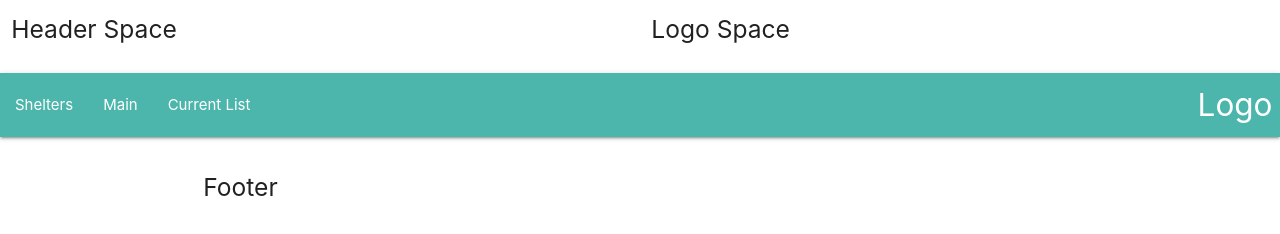
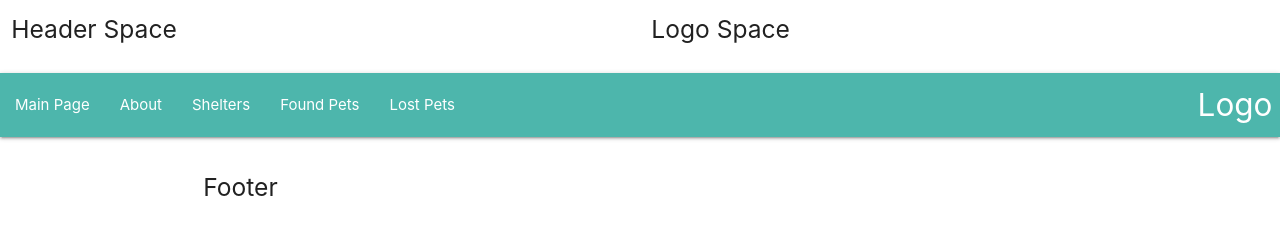
Before and after one commit to maelihector/LostPetsApp, a website: page public/results.html in a window 1280 px wide. Drawn offline with Linux system fonts and the light colour scheme.

Commit message:
trying this again

```diff
--- a/public/results.html
+++ b/public/results.html
@@ -26,14 +26,22 @@
       <div class="nav-wrapper teal lighten-2">
         <a href="#" class="brand-logo right">Logo</a>
         <ul id="nav-mobile" class="left hide-on-med-and-down">
+
+          <li>
+            <a href="index.html">Main Page</a>
+          </li>
+          <li>
+            <a href="About.html">About</a>
+          </li>
           <li>
             <a href="Shelters.html">Shelters</a>
           </li>
+
           <li>
-                        <a href="index.html">Main</a>
+            <a href="found.html">Found Pets</a>
           </li>
           <li>
-                        <a href="results.html">Current List</a>
+            <a href="Lost.html">Lost Pets</a>
           </li>
         </ul>
       </div>
```
Also changed, not shown: public/about.html (+12 -2 lines), public/found.html (+4 -4 lines), public/lost.html (+5 -4 lines), public/shelters.html (+8 -6 lines). Lines whose indentation alone changed are shown as unchanged.
